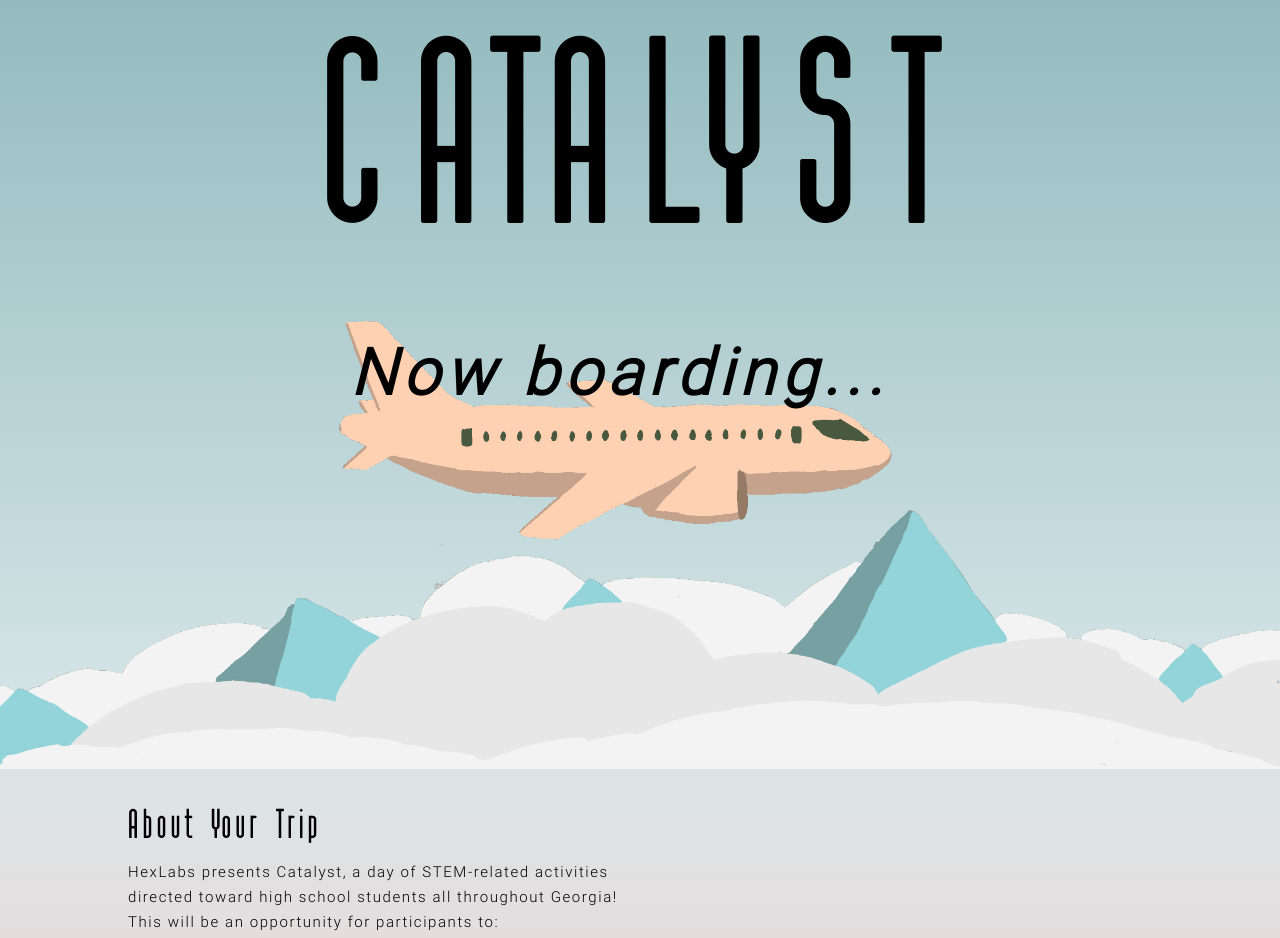
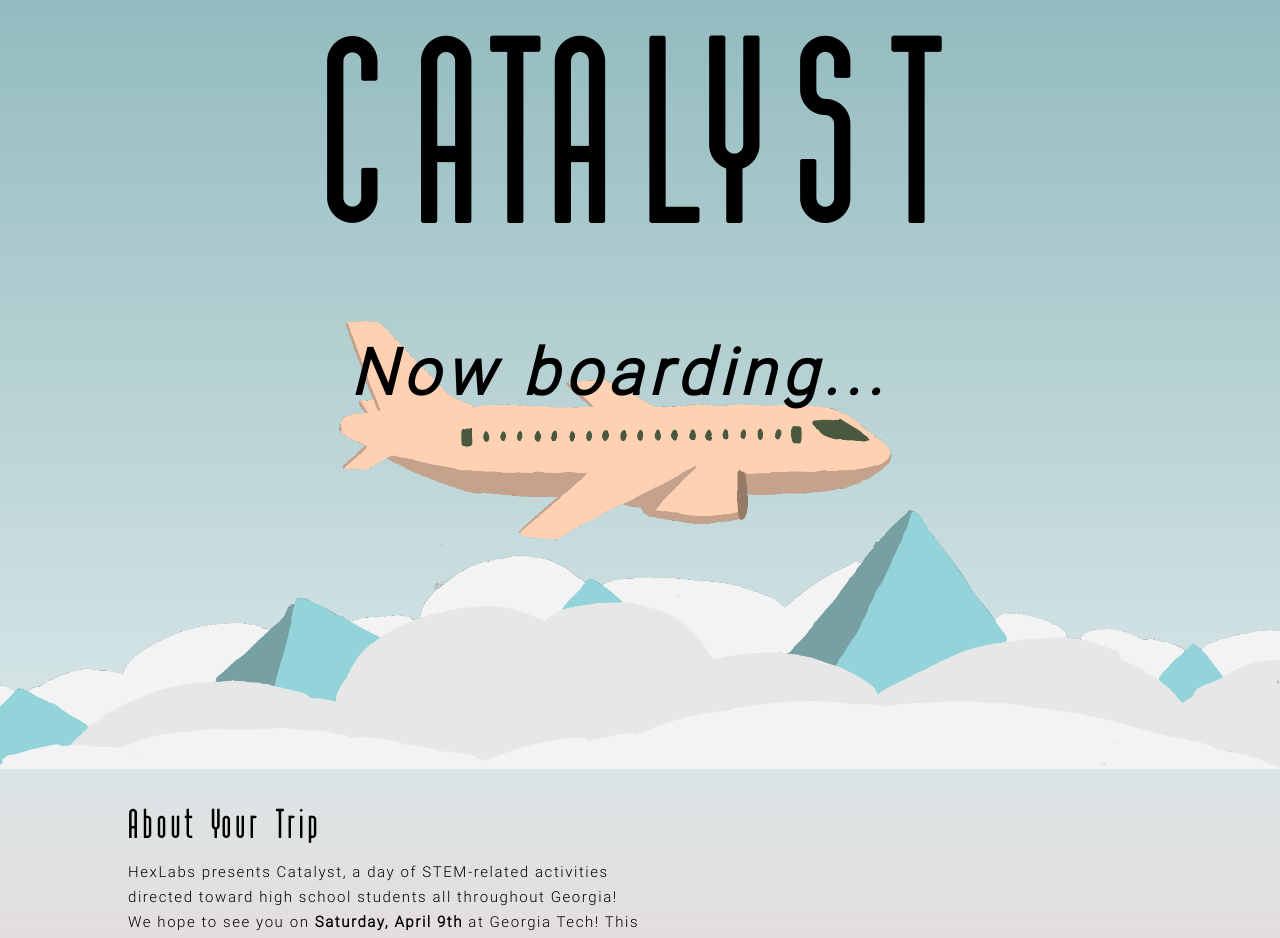
Before and after one commit to HackGT/catalyst-2022-event-site, a Next.js app: page / in a window 1280 px wide. Shown: the top 938 px of the page. Built offline with nearby package versions, Linux system fonts and the light colour scheme.

Commit message:
Add catalyst due date to introduction

```diff
--- a/pages/index.tsx
+++ b/pages/index.tsx
@@ -24,7 +24,8 @@
           <h3>About Your Trip</h3>
           <p>
             HexLabs presents Catalyst, a day of STEM-related activities directed toward high school
-            students all throughout Georgia! This will be an opportunity for participants to:
+            students all throughout Georgia! We hope to see you on <b>Saturday, April 9th</b> at
+            Georgia Tech! This will be an opportunity for participants to:
           </p>
           <ul>
             <li>Learn about the world of STEM and Computer Science as a career path</li>
```
